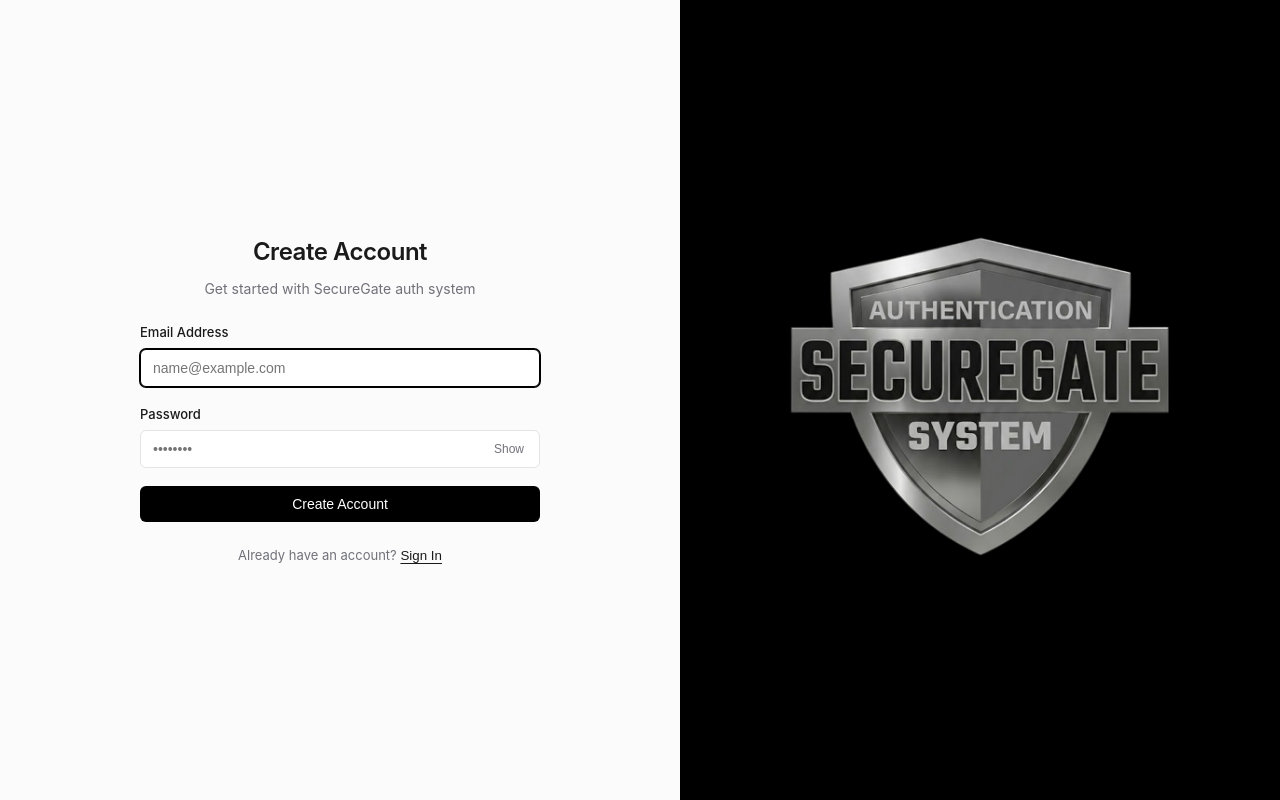
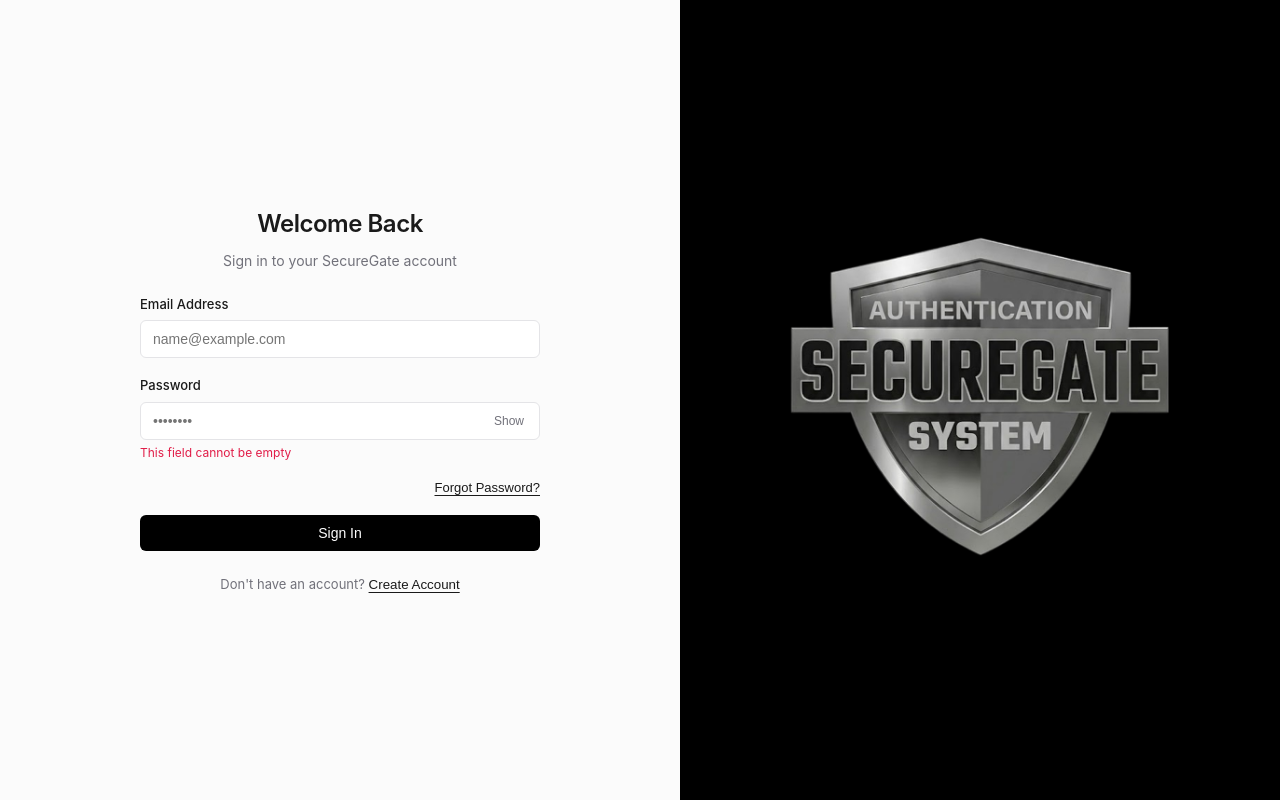
Before and after one commit to Jeremiah-U/securegate, a Next.js app: page /auth in a window 1280 px wide. Built offline with nearby package versions, Linux system fonts and the light colour scheme; no server answers.

Commit message:
Default to login mode on auth page

```diff
--- a/app/auth/page.tsx
+++ b/app/auth/page.tsx
@@ -13,7 +13,7 @@ function AuthContent() {
   const router = useRouter();
   const searchParams = useSearchParams();
   const { status } = useSession();
-  const [mode, setMode] = useState<AuthMode>("register");
+  const [mode, setMode] = useState<AuthMode>("login");
   const [registeredEmail, setRegisteredEmail] = useState<string>("");
   const [isPending, startTransition] = useTransition();
 
```
